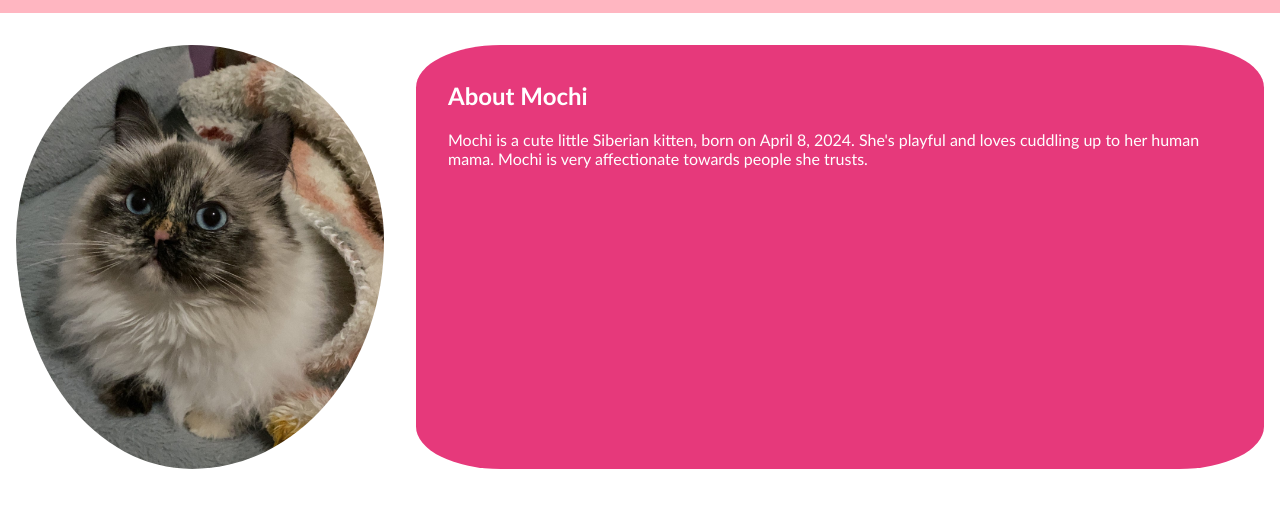
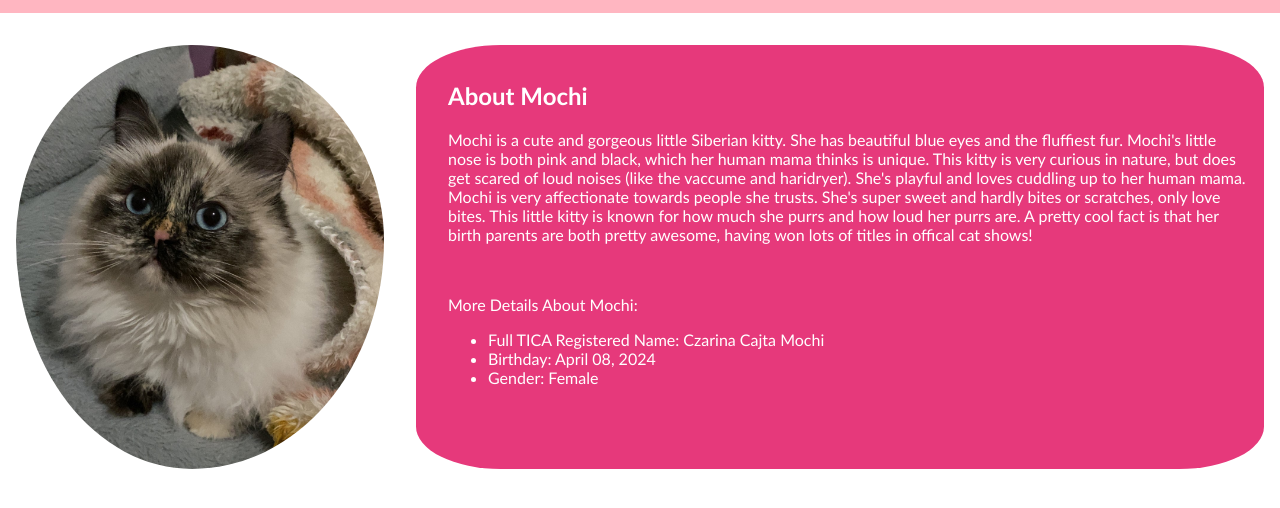
Before and after one commit to Silver0se13/Mochi-The-Siberian-Kitty, a plain HTML site: page index.html in a window 1280 px wide. Shown: the part 122-630 px from the top of the page. Drawn offline with Linux system fonts and the light colour scheme.

Commit message:
Added more text content

```diff
--- a/index.html
+++ b/index.html
@@ -20,7 +20,24 @@
         <img id="cat" src="images/Mochi_Comfy.jpeg">
         <div>
             <h2>About Mochi</h2>
-            <p>Mochi is a cute little Siberian kitten, born on April 8, 2024. She's playful and loves cuddling up to her human mama. Mochi is very affectionate towards people she trusts.</p>
+            <p>Mochi is a cute and gorgeous little Siberian kitty. She has beautiful blue eyes and the fluffiest fur.
+                Mochi's little nose is both pink and black, which her human mama thinks is unique.
+                This kitty is very curious in nature, but does get scared of loud noises (like the vaccume and haridryer).
+                She's playful and loves cuddling up to her human mama.
+                Mochi is very affectionate towards people she trusts.
+                She's super sweet and hardly bites or scratches, only love bites.
+                This little kitty is known for how much she purrs and how loud her purrs are.
+                A pretty cool fact is that her birth parents are both pretty awesome, having won lots of titles in offical cat shows!</p>
+            <br>
+            <p>More Details About Mochi:</p>
+            <p>
+                <ul>
+                    <li>Full TICA Registered Name: Czarina Cajta Mochi</li>
+                    <li>Birthday: April 08, 2024</li>
+                    <li>Gender: Female</li>
+                </ul>
+            </p>
+
         </div>
         </main>
 </body>
```
